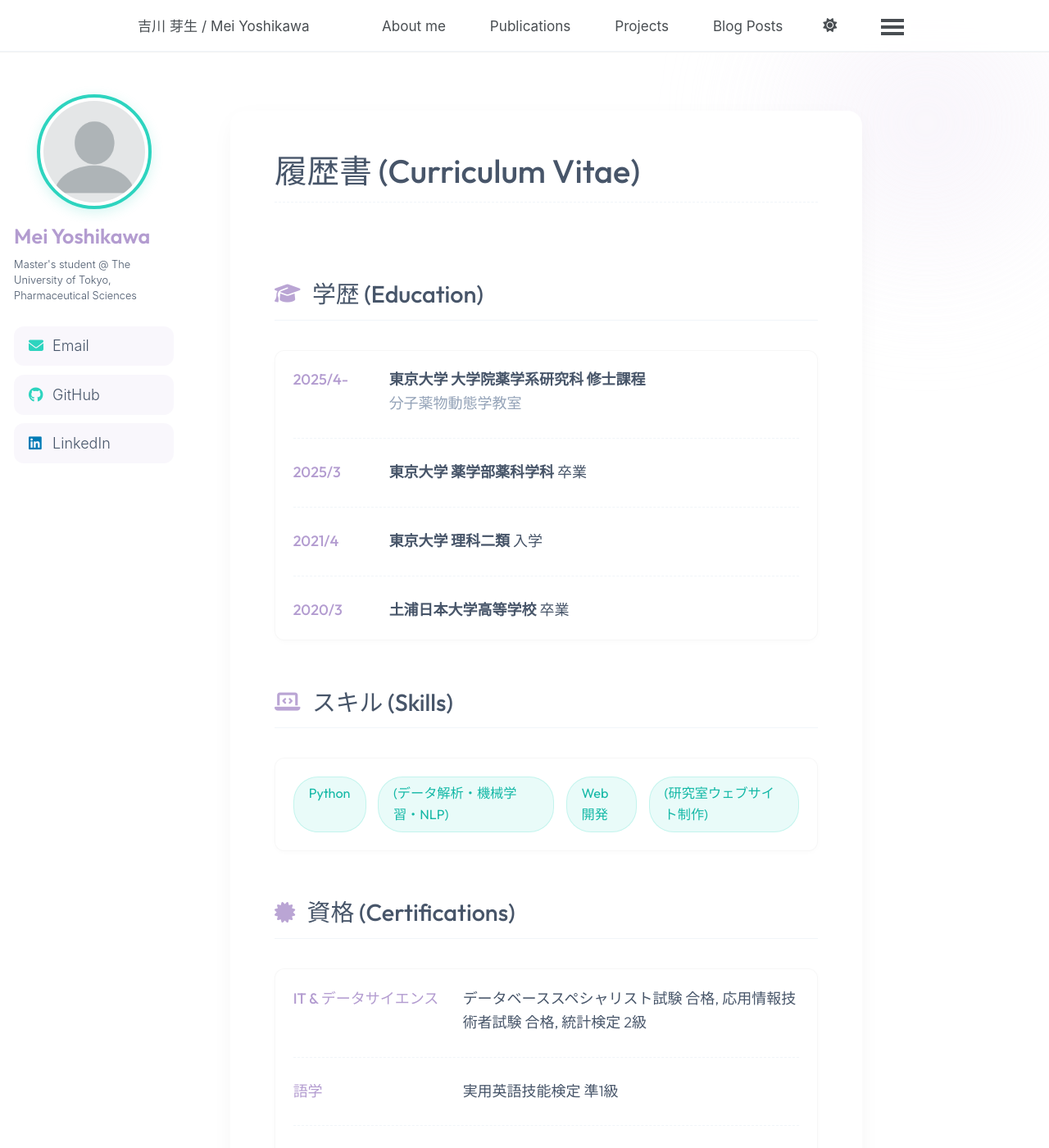
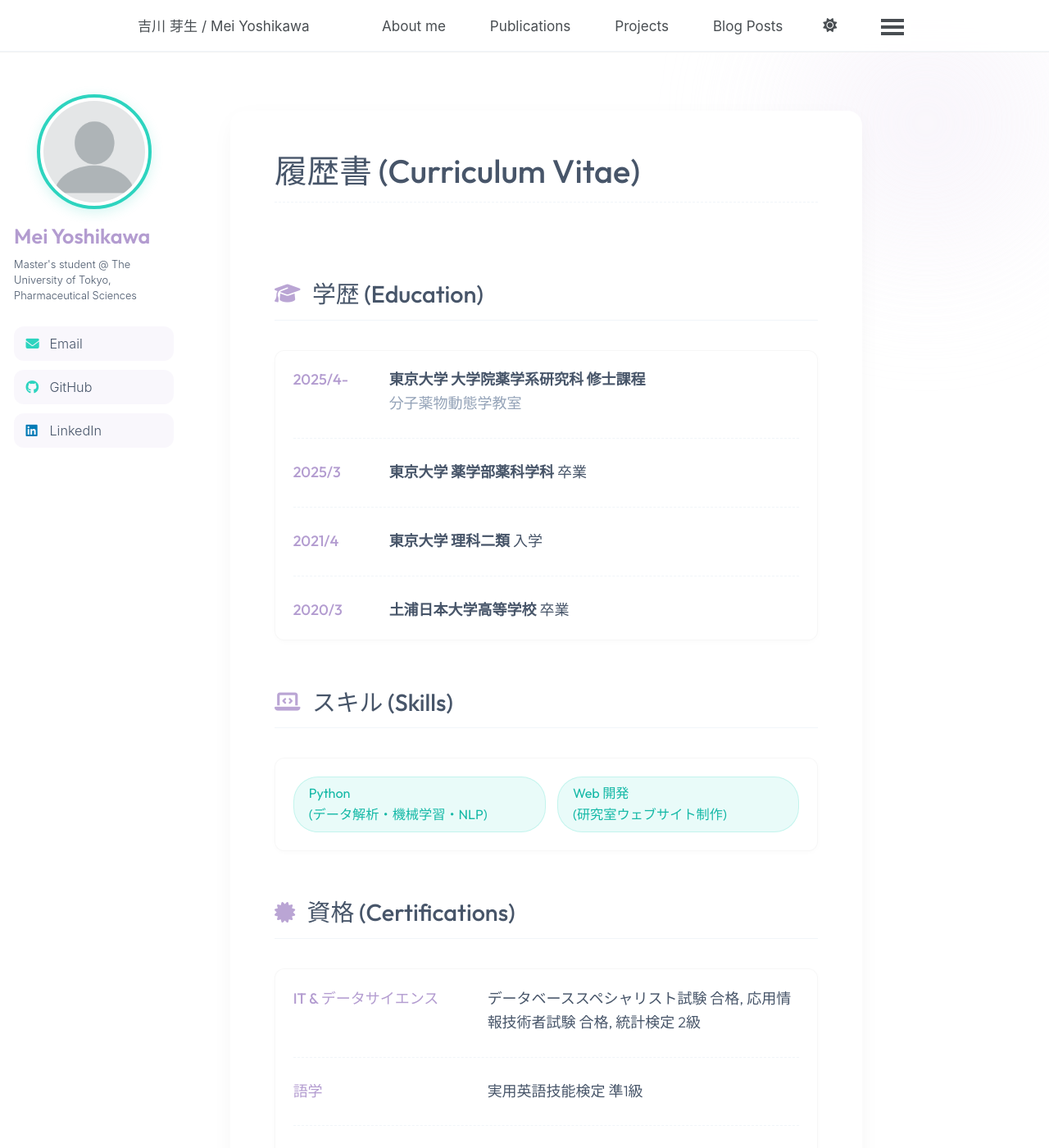
Before and after one commit to DevWithKaiju/DevWithKaiju.github.io, a Jekyll site: the page built from _pages/cv.md, in a window 1280 px wide and 1400 px high. Shown: the whole window at 82% size. Built offline with Jekyll 4.4.1, drawn with Linux system fonts in a browser that asks for light colours; a script bundle is joined from its source files by our own code; library files that are not in the unit come from our copies.

Commit message:
style: adjust sidebar bio and button font sizes

```diff
--- a/_pages/cv.md
+++ b/_pages/cv.md
@@ -35,10 +35,8 @@
 <section class="modern-section">
   <h2 class="section-title"><i class="fas fa-laptop-code"></i> スキル (Skills)</h2>
   <div class="modern-card tags-card">
-    <span class="modern-tag">Python</span>
-    <span class="modern-tag">(データ解析・機械学習・NLP)</span>
-    <a href="https://www.mizuno-group.com/" target="_blank" rel="noopener noreferrer" style="text-decoration: none;"><span class="modern-tag">Web 開発</span></a>
-    <a href="https://www.mizuno-group.com/" target="_blank" rel="noopener noreferrer" style="text-decoration: none;"><span class="modern-tag">(研究室ウェブサイト制作)</span></a>
+    <span class="modern-tag"><span style="display: inline-block;">Python</span> <span style="display: inline-block;">(データ解析・機械学習・NLP)</span></span>
+    <a href="https://www.mizuno-group.com/" target="_blank" rel="noopener noreferrer" style="text-decoration: none;"><span class="modern-tag"><span style="display: inline-block;">Web 開発</span> <span style="display: inline-block;">(研究室ウェブサイト制作)</span></span></a>
   </div>
 </section>
 
--- a/_sass/_custom.scss
+++ b/_sass/_custom.scss
@@ -371,7 +371,8 @@
 }
 
 .certifications-list .timeline-date {
-  min-width: 180px;
+  flex: 0 0 210px;
+  min-width: 210px;
 }
 
 .timeline-content {
@@ -596,7 +597,7 @@
 }
 
 .author__bio {
-  font-size: 1rem;
+  font-size: 1.05rem;
   color: var(--global-text-color);
   margin-bottom: 1.5rem;
   line-height: 1.5;
@@ -615,8 +616,8 @@
 .author__urls a {
   display: block;
   color: var(--global-text-color) !important;
-  font-size: 1rem;
-  padding: 0.6rem 1rem;
+  font-size: 0.9rem;
+  padding: 0.5rem 0.8rem;
   border-radius: 12px;
   background: rgba(179, 156, 208, 0.08); /* Faint purple */
   text-decoration: none !important;
```
Also changed, not shown: _pages/about.md (+2 -4 lines).
